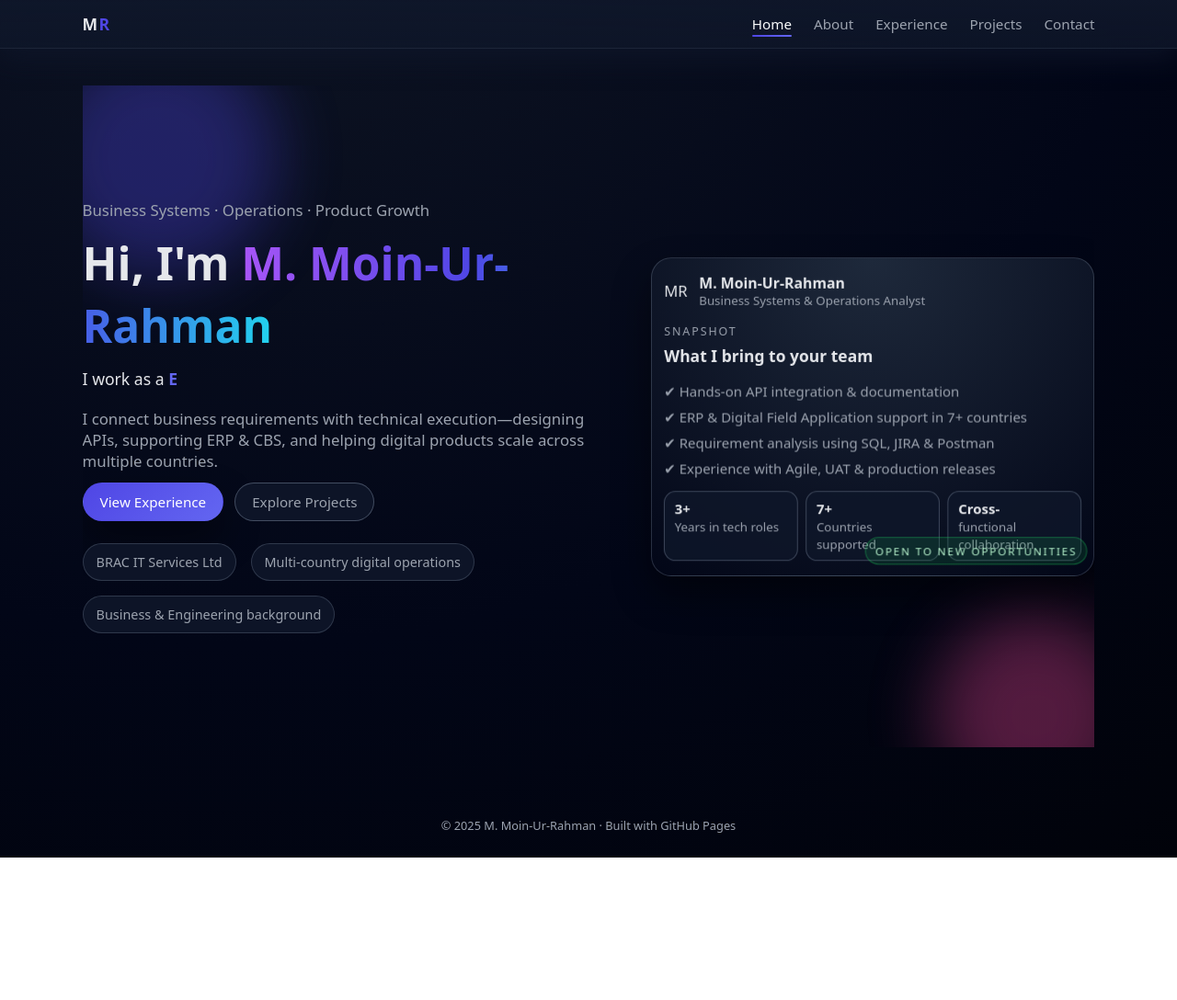
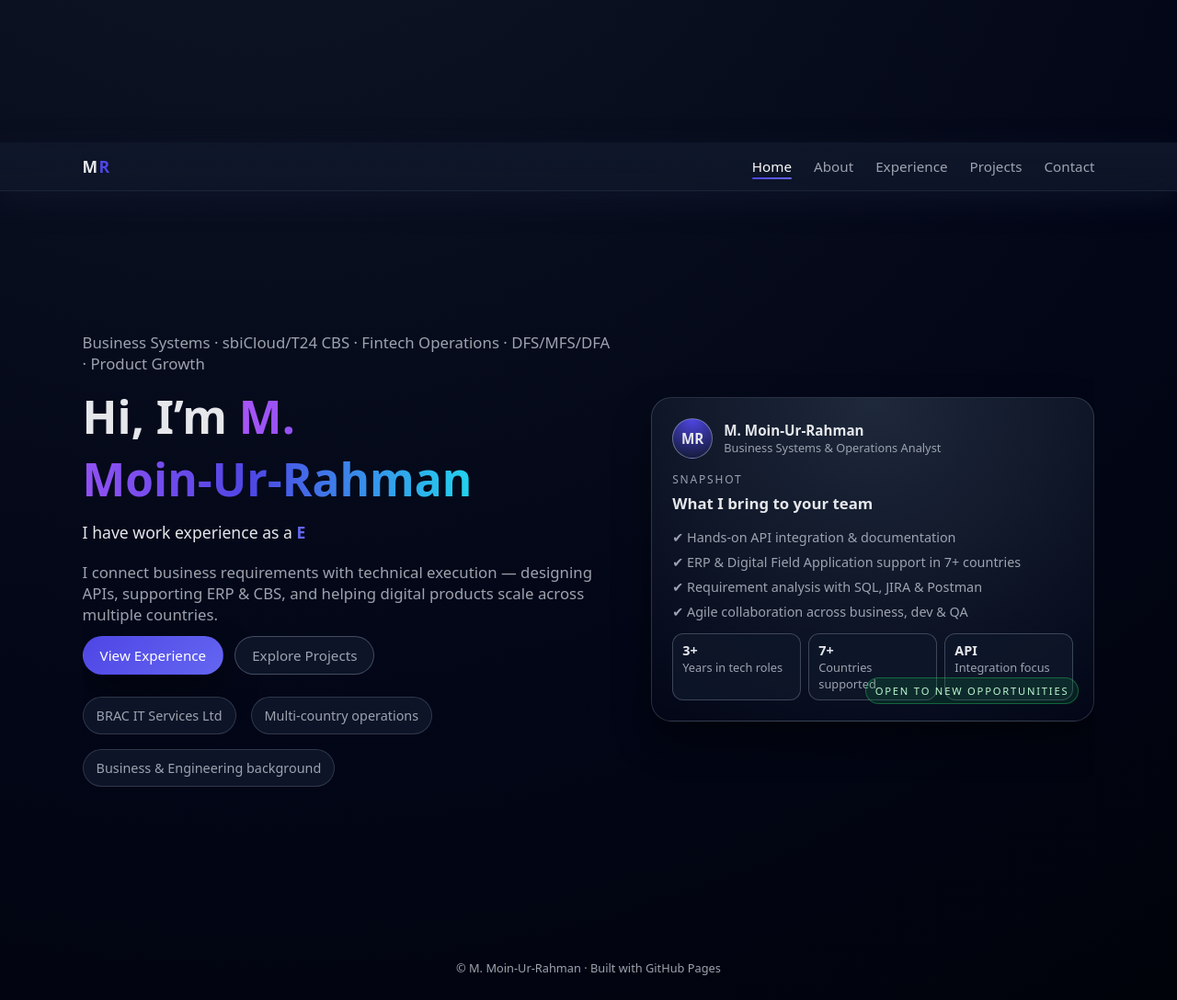
Before and after one commit to moinurrahman007/-moinurrahman.github.io, a plain HTML site: page index.html in a window 1280 px wide. Shown: the whole page at 92% size. Before the commit the page ends 933 px from the top, so only its background shows below. Drawn offline with Linux system fonts and the light colour scheme.

Commit message:
Updated index.html

```diff
--- a/index.html
+++ b/index.html
@@ -2,14 +2,18 @@
 <html lang="en">
 <head>
   <meta charset="UTF-8" />
-  <meta name="viewport" content="width=device-width, initial-scale=1.0" />
-  <title>M. Moin-Ur-Rahman | Portfolio</title>
+  <meta name="viewport" content="width=device-width, initial-scale=1" />
+  <title>M. Moin‑Ur‑Rahman | Portfolio</title>
+  <meta name="description" content="Business Systems & Operations Analyst portfolio of M. Moin‑Ur‑Rahman: experience, projects, and contact." />
   <link rel="stylesheet" href="style.css" />
 </head>
 <body>
+  <!-- 3D particles canvas (global) -->
+  <canvas id="bg-canvas" aria-hidden="true"></canvas>
+
   <nav>
     <div class="logo">M<span>R</span></div>
-    <div class="nav-toggle">☰</div>
+    <button class="nav-toggle" aria-label="Open menu">☰</button>
     <ul>
       <li><a href="index.html" class="active">Home</a></li>
       <li><a href="about.html">About</a></li>
@@ -19,23 +23,18 @@
     </ul>
   </nav>
 
-  <div class="page-wrapper">
+  <main class="page-wrapper">
     <section class="hero hero-animated">
-      <!-- Decorative glowing blobs -->
-      <div class="hero-orb hero-orb-1"></div>
-      <div class="hero-orb hero-orb-2"></div>
-
-      <!-- LEFT SIDE -->
       <div class="hero-left fade-in-left">
-        <p class="hero-sub">Business Systems · Operations · Product Growth</p>
-        <h1>Hi, I'm <span>M. Moin-Ur-Rahman</span></h1>
+        <p class="hero-sub">Business Systems · sbiCloud/T24 CBS · Fintech Operations · DFS/MFS/DFA · Product Growth</p>
+        <h1>Hi, I’m <span>M. Moin‑Ur‑Rahman</span></h1>
 
         <p class="hero-role">
-          I work as a <span id="typed-role"></span>
+          I have work experience as a <span id="typed-role"></span>
         </p>
 
         <p class="hero-sub">
-          I connect business requirements with technical execution—designing APIs, supporting ERP & CBS,
+          I connect business requirements with technical execution — designing APIs, supporting ERP & CBS,
           and helping digital products scale across multiple countries.
         </p>
 
@@ -46,19 +45,18 @@
 
         <div class="hero-meta">
           <div class="hero-meta-item">BRAC IT Services Ltd</div>
-          <div class="hero-meta-item">Multi-country digital operations</div>
+          <div class="hero-meta-item">Multi‑country operations</div>
           <div class="hero-meta-item">Business & Engineering background</div>
         </div>
       </div>
 
-      <!-- RIGHT SIDE -->
-      <div class="hero-right float-card fade-in-right tilt-card" id="tilt-card">
+      <div class="hero-right float-card fade-in-right">
         <div class="hero-profile">
-          <!-- Optional: replace profile.jpg with your uploaded image file -->
-          <!-- <img src="moin-profile.jpg" alt="M. Moin-Ur-Rahman" class="profile-img"> -->
-          <div class="moinurrahman.jpg">MR</div>
+          <!-- Optional: upload moin-profile.jpg and uncomment the next line -->
+          <!-- <img src="moin-profile.jpg" alt="M. Moin‑Ur‑Rahman" class="profile-img"> -->
+          <div class="profile-initials">MR</div>
           <div>
-            <p class="profile-name">M. Moin-Ur-Rahman</p>
+            <p class="profile-name">M. Moin‑Ur‑Rahman</p>
             <p class="profile-title">Business Systems & Operations Analyst</p>
           </div>
         </div>
@@ -66,10 +64,10 @@
         <p class="hero-tag">Snapshot</p>
         <p class="hero-title">What I bring to your team</p>
         <ul class="hero-list">
-          <li>✔ Hands-on API integration & documentation</li>
+          <li>✔ Hands‑on API integration & documentation</li>
           <li>✔ ERP & Digital Field Application support in 7+ countries</li>
-          <li>✔ Requirement analysis using SQL, JIRA & Postman</li>
-          <li>✔ Experience with Agile, UAT & production releases</li>
+          <li>✔ Requirement analysis with SQL, JIRA & Postman</li>
+          <li>✔ Agile collaboration across business, dev & QA</li>
         </ul>
 
         <div class="hero-stats">
@@ -82,23 +80,20 @@
             <span class="hero-stat-label">Countries supported</span>
           </div>
           <div class="hero-stat-card">
-            <span class="hero-stat-number">Cross-</span>
-            <span class="hero-stat-label">functional collaboration</span>
+            <span class="hero-stat-number">API</span>
+            <span class="hero-stat-label">Integration focus</span>
           </div>
         </div>
 
         <div class="hero-badge">Open to new opportunities</div>
       </div>
     </section>
-  </div>
+  </main>
 
   <footer>
-    © <span id="year"></span> M. Moin-Ur-Rahman · Built with GitHub Pages
+    © <span id="year"></span> M. Moin‑Ur‑Rahman · Built with GitHub Pages
   </footer>
 
   <script src="main.js"></script>
-  <script>
-    document.getElementById("year").textContent = new Date().getFullYear();
-  </script>
 </body>
 </html>
```
